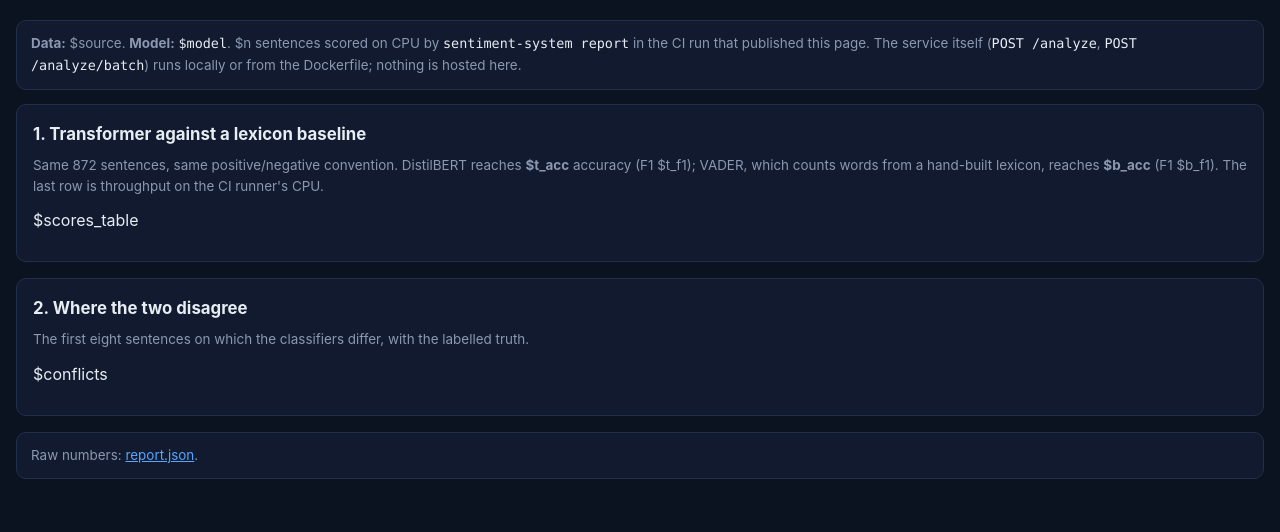
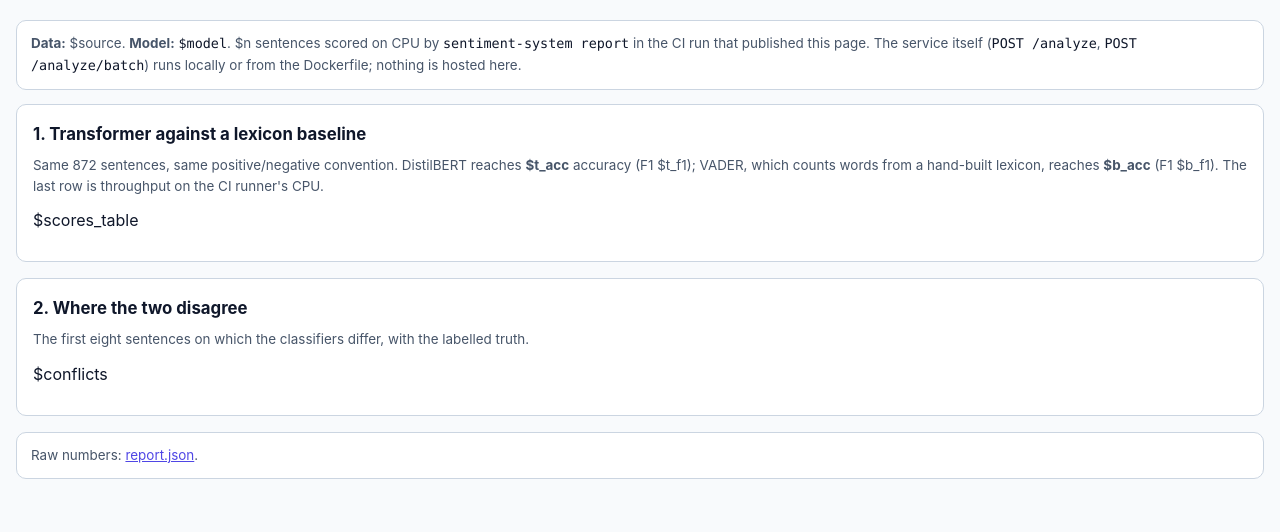
Before and after one commit to Freddricklogan/SentimentAnalysis-System, a Python web app: template src/sentiment_system/templates/page.html in a window 1280 px wide. Shown: the top 532 px of the page. Run offline with Jinja, Linux system fonts and the light colour scheme; the template is opened without the code that fills it, so the values that code supplies are empty.

Commit message:
Apply category theme: signal

```diff
--- a/src/sentiment_system/report.js
+++ b/src/sentiment_system/report.js
@@ -5,6 +5,7 @@ const data = JSON.parse(document.getElementById('report-data').textContent);
 const pct = (v) => `${(v * 100).toFixed(2)}%`;
 
 const shell = mountExecShell({
+  theme: 'signal',
   title: 'Sentiment Analysis System',
   tagline: 'A fine-tuned DistilBERT classifier behind a FastAPI service with Pydantic v2 models and a batch endpoint, evaluated in CI against the SST-2 development set beside a VADER lexicon baseline. The API runs locally or in Docker; this page is the evaluation it publishes.',
   repo: 'https://github.com/Freddricklogan/SentimentAnalysis-System',
--- a/src/sentiment_system/shell/exec-shell.css
+++ b/src/sentiment_system/shell/exec-shell.css
@@ -1,21 +1,293 @@
 /* ==========================================================================
    Executive Shell — portfolio standard v1 (static demo chrome)
    Header + badge row + KPI strip + guided tour overlay + footer.
-   Dark theme only, WCAG AA contrast, reduced-motion aware, no horizontal
-   scroll at 320px. Zero dependencies.
+   Six category palettes selected by data-theme on <html> (default: midnight),
+   each with a light variant under prefers-color-scheme: light. Only colour
+   changes between palettes — type, spacing and structure are fixed.
+   Every token pair is checked for WCAG AA by contrast-check (mjs/py).
+   Zero dependencies.
    ========================================================================== */
 
-:root {
+/* --- palettes ------------------------------------------------------------- */
+/* --primary / --secondary are the palette's two hues; --accent / --accent-2 are
+   what components use. data-accent="secondary" on <html> swaps them. */
+:root,
+[data-theme="midnight"] {
   --bg: #0b1220;
   --panel: #111a2e;
   --panel-2: #16223a;
   --border: #22304d;
   --text: #e6edf3;
   --muted: #8b98b0;
-  --accent: #58a6ff;
+  --primary: #d4a95a;
+  --secondary: #58a6ff;
   --ok: #3fb950;
   --warn: #d29922;
   --danger: #f85149;
+  --on-accent: #0b1220;
+  --chart-1: #d4a95a;
+  --chart-2: #58a6ff;
+  --chart-3: #3fb950;
+  --chart-4: #f85149;
+  --chart-5: #d2a8ff;
+  --chart-6: #ffa657;
+  --chart-7: #79c0ff;
+  --chart-8: #f2cc60;
+}
+[data-theme="signal"] {
+  --bg: #0f172a;
+  --panel: #16213b;
+  --panel-2: #1c2a4a;
+  --border: #2a3a5f;
+  --text: #e5e9f2;
+  --muted: #94a3b8;
+  --primary: #818cf8;
+  --secondary: #2dd4bf;
+  --ok: #34d399;
+  --warn: #fbbf24;
+  --danger: #fb7185;
+  --on-accent: #0f172a;
+  --chart-1: #818cf8;
+  --chart-2: #2dd4bf;
+  --chart-3: #f472b6;
+  --chart-4: #fbbf24;
+  --chart-5: #60a5fa;
+  --chart-6: #a3e635;
+  --chart-7: #fb923c;
+  --chart-8: #c4b5fd;
+}
+[data-theme="graphite"] {
+  --bg: #0b0f14;
+  --panel: #131a22;
+  --panel-2: #1a232e;
+  --border: #2a3542;
+  --text: #e6e9ee;
+  --muted: #98a2b3;
+  --primary: #f59e0b;
+  --secondary: #a3e635;
+  --ok: #a3e635;
+  --warn: #f59e0b;
+  --danger: #f87171;
+  --on-accent: #0b0f14;
+  --chart-1: #f59e0b;
+  --chart-2: #a3e635;
+  --chart-3: #f87171;
+  --chart-4: #38bdf8;
+  --chart-5: #c084fc;
+  --chart-6: #fb923c;
+  --chart-7: #34d399;
+  --chart-8: #f9a8d4;
+}
+[data-theme="ember"] {
+  --bg: #1a1614;
+  --panel: #231e1b;
+  --panel-2: #2c2622;
+  --border: #3d352f;
+  --text: #f1ebe4;
+  --muted: #b0a397;
+  --primary: #e0b356;
+  --secondary: #f4845f;
+  --ok: #7cc47f;
+  --warn: #e0b356;
+  --danger: #f26b6b;
+  --on-accent: #1a1614;
+  --chart-1: #e0b356;
+  --chart-2: #f4845f;
+  --chart-3: #7cc47f;
+  --chart-4: #6bb1e0;
+  --chart-5: #c9a2e6;
+  --chart-6: #f2d16b;
+  --chart-7: #f9a8d4;
+  --chart-8: #9be7ff;
+}
+[data-theme="plum"] {
+  --bg: #1a1024;
+  --panel: #241733;
+  --panel-2: #2e1f42;
+  --border: #433059;
+  --text: #f0e9f7;
+  --muted: #b3a3c7;
+  --primary: #c084fc;
+  --secondary: #6ee7b7;
+  --ok: #6ee7b7;
+  --warn: #fbbf24;
+  --danger: #fb7185;
+  --on-accent: #1a1024;
+  --chart-1: #c084fc;
+  --chart-2: #6ee7b7;
+  --chart-3: #f9a8d4;
+  --chart-4: #fbbf24;
+  --chart-5: #7dd3fc;
+  --chart-6: #fda4af;
+  --chart-7: #fde68a;
+  --chart-8: #86efac;
+}
+[data-theme="forest"] {
+  --bg: #0d1b16;
+  --panel: #14261f;
+  --panel-2: #1b3128;
+  --border: #2c463b;
+  --text: #e7f0ea;
+  --muted: #9fb3a7;
+  --primary: #a3e635;
+  --secondary: #7dd3fc;
+  --ok: #4ade80;
+  --warn: #facc15;
+  --danger: #f87171;
+  --on-accent: #0d1b16;
+  --chart-1: #a3e635;
+  --chart-2: #7dd3fc;
+  --chart-3: #f472b6;
+  --chart-4: #facc15;
+  --chart-5: #fb923c;
+  --chart-6: #c4b5fd;
+  --chart-7: #fde68a;
+  --chart-8: #f9a8d4;
+}
+@media (prefers-color-scheme: light) {  :root,
+  [data-theme="midnight"] {
+    --bg: #f6f8fb;
+    --panel: #ffffff;
+    --panel-2: #eaf0f8;
+    --border: #c9d4e3;
+    --text: #0b1220;
+    --muted: #4a5568;
+    --primary: #7a5a20;
+    --secondary: #1d4ed8;
+    --ok: #166534;
+    --warn: #92400e;
+    --danger: #b91c1c;
+    --on-accent: #ffffff;
+    --chart-1: #7a5a20;
+    --chart-2: #1d4ed8;
+    --chart-3: #15803d;
+    --chart-4: #b91c1c;
+    --chart-5: #6d28d9;
+    --chart-6: #c2410c;
+    --chart-7: #0e7490;
+    --chart-8: #a16207;
+  }
+  [data-theme="signal"] {
+    --bg: #f8fafc;
+    --panel: #ffffff;
+    --panel-2: #eef2ff;
+    --border: #cbd5e1;
+    --text: #0f172a;
+    --muted: #475569;
+    --primary: #4f46e5;
+    --secondary: #0f766e;
+    --ok: #166534;
+    --warn: #a34a03;
+    --danger: #be123c;
+    --on-accent: #ffffff;
+    --chart-1: #4f46e5;
+    --chart-2: #0f766e;
+    --chart-3: #be185d;
+    --chart-4: #b45309;
+    --chart-5: #1d4ed8;
+    --chart-6: #4d7c0f;
+    --chart-7: #c2410c;
+    --chart-8: #6d28d9;
+  }
+  [data-theme="graphite"] {
+    --bg: #f6f7f9;
+    --panel: #ffffff;
+    --panel-2: #eef1f5;
+    --border: #cfd6df;
+    --text: #0b0f14;
+    --muted: #4b5563;
+    --primary: #9a4507;
+    --secondary: #3f6212;
+    --ok: #3f6212;
+    --warn: #9a4507;
+    --danger: #b91c1c;
+    --on-accent: #ffffff;
+    --chart-1: #9a4507;
+    --chart-2: #3f6212;
+    --chart-3: #b91c1c;
+    --chart-4: #0369a1;
+    --chart-5: #7e22ce;
+    --chart-6: #c2410c;
+    --chart-7: #047857;
+    --chart-8: #9d174d;
+  }
+  [data-theme="ember"] {
+    --bg: #faf6f1;
+    --panel: #ffffff;
+    --panel-2: #f3ece3;
+    --border: #d9cfc3;
+    --text: #1a1614;
+    --muted: #5b514a;
+    --primary: #8b5e00;
+    --secondary: #b3401d;
+    --ok: #2f6f3a;
+    --warn: #8b5e00;
+    --danger: #b3261e;
+    --on-accent: #ffffff;
+    --chart-1: #8b5e00;
+    --chart-2: #b3401d;
+    --chart-3: #2f6f3a;
+    --chart-4: #1f5f8b;
+    --chart-5: #6b3fa0;
+    --chart-6: #7a6400;
+    --chart-7: #9d174d;
+    --chart-8: #0e7490;
+  }
+  [data-theme="plum"] {
+    --bg: #faf7fd;
+    --panel: #ffffff;
+    --panel-2: #f1eafa;
+    --border: #d6c9e6;
+    --text: #1a1024;
+    --muted: #5b4b6e;
+    --primary: #7e22ce;
+    --secondary: #047857;
+    --ok: #047857;
+    --warn: #a34a03;
+    --danger: #be123c;
+    --on-accent: #ffffff;
+    --chart-1: #7e22ce;
+    --chart-2: #047857;
+    --chart-3: #be185d;
+    --chart-4: #b45309;
+    --chart-5: #0369a1;
+    --chart-6: #9f1239;
+    --chart-7: #a16207;
+    --chart-8: #15803d;
+  }
+  [data-theme="forest"] {
+    --bg: #f5faf7;
+    --panel: #ffffff;
+    --panel-2: #e9f3ed;
+    --border: #c9dccf;
+    --text: #0d1b16;
+    --muted: #4a5d53;
+    --primary: #3f6212;
+    --secondary: #0369a1;
+    --ok: #166534;
+    --warn: #854d0e;
+    --danger: #b91c1c;
+    --on-accent: #ffffff;
+    --chart-1: #3f6212;
+    --chart-2: #0369a1;
+    --chart-3: #be185d;
+    --chart-4: #a16207;
+    --chart-5: #c2410c;
+    --chart-6: #6d28d9;
+    --chart-7: #a16207;
+    --chart-8: #9d174d;
+  }
+}
+/* --- derived tokens (never edit per repo) --------------------------------- */
+:root {
+  --accent: var(--primary);
+  --accent-2: var(--secondary);
+  --accent-hover: color-mix(in srgb, var(--accent) 82%, var(--text));
+  --accent-glow: color-mix(in srgb, var(--accent) 45%, transparent);
+  --header-fade: color-mix(in srgb, var(--panel) 94%, transparent);
+  --backdrop: color-mix(in srgb, var(--bg) 72%, transparent);
+  --btn-hover: color-mix(in srgb, var(--panel-2) 80%, var(--accent));
+  --shadow: 0 18px 48px rgba(0, 0, 0, 0.55);
 
   --radius: 10px;
   --radius-sm: 6px;
@@ -28,6 +300,17 @@
   --shell-z-tour: 9000;
 }
 
+[data-accent="secondary"] {
+  --accent: var(--secondary);
+  --accent-2: var(--primary);
+}
+
+@media (prefers-color-scheme: light) {
+  :root {
+    --shadow: 0 18px 48px rgba(15, 23, 42, 0.18);
+  }
+}
+
 /* --- base ---------------------------------------------------------------- */
 
 *,
@@ -38,6 +321,12 @@
 
 html {
   color-scheme: dark;
+}
+
+@media (prefers-color-scheme: light) {
+  html {
+    color-scheme: light;
+  }
 }
 
 body {
@@ -81,7 +370,7 @@ a {
   z-index: calc(var(--shell-z-tour) + 10);
   padding: 10px 16px;
   background: var(--accent);
-  color: #06101f;
+  color: var(--on-accent);
   font-weight: 700;
   border-radius: var(--radius-sm);
   text-decoration: none;
@@ -98,7 +387,7 @@ a {
   position: sticky;
   top: 0;
   z-index: 500;
-  background: linear-gradient(180deg, var(--panel) 0%, rgba(17, 26, 46, 0.94) 100%);
+  background: linear-gradient(180deg, var(--panel) 0%, var(--header-fade) 100%);
   border-bottom: 1px solid var(--border);
   backdrop-filter: blur(8px);
 }
@@ -167,7 +456,7 @@ a {
 
 .exec-badges__item--accent {
   color: var(--accent);
-  border-color: rgba(88, 166, 255, 0.45);
+  border-color: var(--accent-glow);
 }
 
 .exec-header__actions {
@@ -198,19 +487,19 @@ a {
 }
 
 .exec-btn:hover {
-  background: #1d2b48;
+  background: var(--btn-hover);
   border-color: var(--accent);
 }
 
 .exec-btn--primary {
   background: var(--accent);
   border-color: var(--accent);
-  color: #06101f;
+  color: var(--on-accent);
 }
 
 .exec-btn--primary:hover {
-  background: #7bb8ff;
-  border-color: #7bb8ff;
+  background: var(--accent-hover);
+  border-color: var(--accent-hover);
 }
 
 /* --- KPI strip ----------------------------------------------------------- */
@@ -276,7 +565,7 @@ a {
   position: fixed;
   inset: 0;
   z-index: var(--shell-z-tour);
-  background: rgba(3, 7, 15, 0.72);
+  background: var(--backdrop);
 }
 
 .exec-tour-backdrop[hidden] {
@@ -287,7 +576,7 @@ a {
   position: absolute;
   border: 2px solid var(--accent);
   border-radius: var(--radius);
-  box-shadow: 0 0 0 9999px rgba(3, 7, 15, 0.72), 0 0 22px rgba(88, 166, 255, 0.45);
+  box-shadow: 0 0 0 9999px var(--backdrop), 0 0 22px var(--accent-glow);
   pointer-events: none;
   transition: all var(--shell-speed) ease;
 }
@@ -299,7 +588,7 @@ a {
   border: 1px solid var(--accent);
   border-radius: var(--radius);
   padding: 18px;
-  box-shadow: 0 18px 48px rgba(0, 0, 0, 0.55);
+  box-shadow: var(--shadow);
 }
 
 .exec-tour-card__step {
--- a/src/sentiment_system/templates/page.html
+++ b/src/sentiment_system/templates/page.html
@@ -1,5 +1,5 @@
 <!DOCTYPE html>
-<html lang="en">
+<html lang="en" data-theme="signal">
 <head>
 <meta charset="utf-8">
 <meta name="viewport" content="width=device-width, initial-scale=1">
```
Also changed, not shown: src/sentiment_system/shell/contrast_check.py (added, +81 -0 lines), src/sentiment_system/shell/exec-shell.js (+52 -2 lines), src/sentiment_system/templates/report.css (+12 -12 lines), 1 other file.
